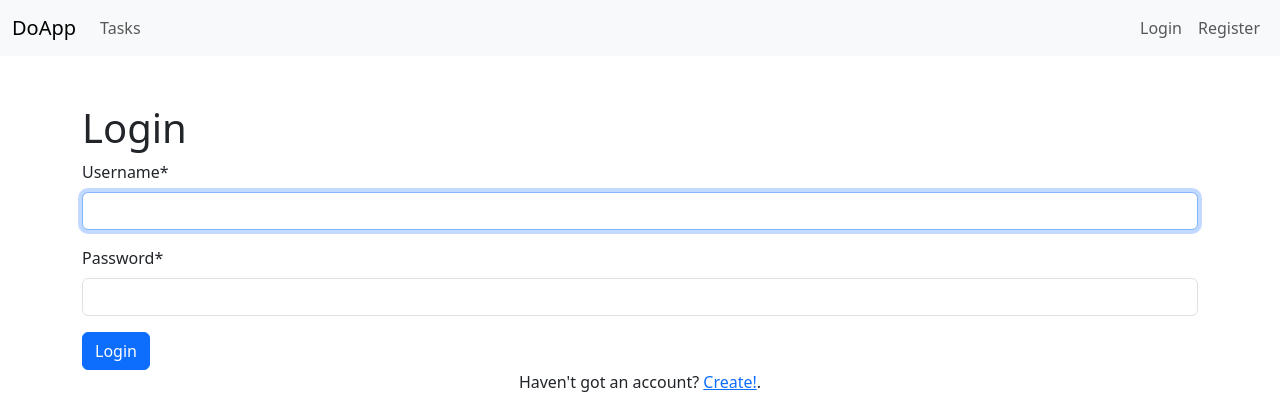
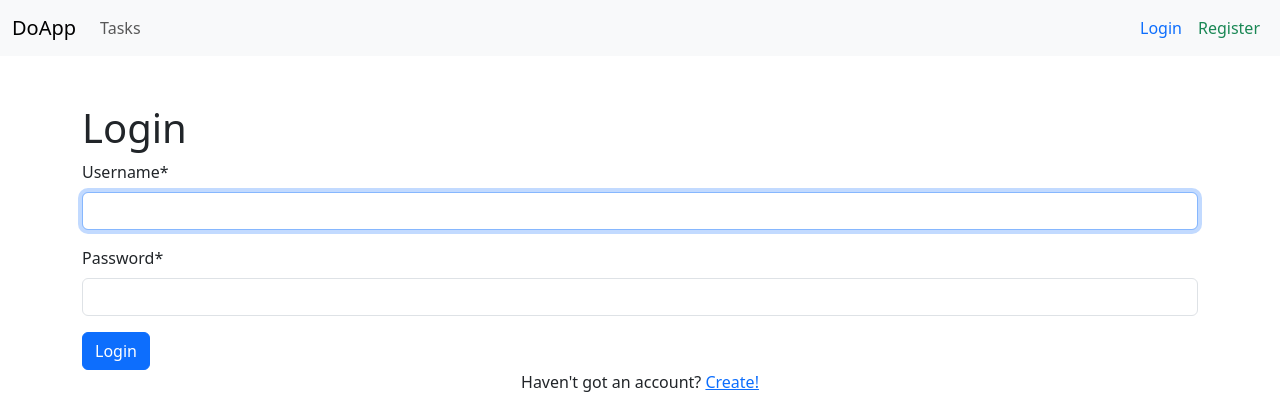
Before and after one commit to j8r41/django_todo, a Django app: page /accounts/login/ in a window 1280 px wide. Shown: the top 420 px of the page. Run offline with Django 3.2, Linux system fonts and the light colour scheme; some libraries are stand-ins or nearby versions.

Commit message:
paint nav buttons

```diff
--- a/app/templates/includes/header.html
+++ b/app/templates/includes/header.html
@@ -19,18 +19,14 @@
             <ul class="navbar-nav">
                 {% if user.is_authenticated %}
                     <li class="nav-item">
-                        <a class="nav-link" href="{% url 'logout' %}">Logout</a>
-                    </li>
-                    <li class="nav-item">
-                        <a class="nav-link" href="">Profile</a>
-                        {% comment %} <a class="nav-link" href="{% url 'profile' %}">Profile</a> {% endcomment %}
+                        <a class="nav-link text-danger" href="{% url 'logout' %}">Logout</a>
                     </li>
                 {% else %}
                     <li class="nav-item">
-                        <a class="nav-link" href="{% url 'login' %}">Login</a>
+                        <a class="nav-link text-primary" href="{% url 'login' %}">Login</a>
                     </li>
                     <li class="nav-item">
-                        <a class="nav-link" href="{% url 'signup' %}">Register</a>
+                        <a class="nav-link text-success" href="{% url 'signup' %}">Register</a>
                     </li>
                 {% endif %}
             </ul>
--- a/app/templates/registration/login.html
+++ b/app/templates/registration/login.html
@@ -14,7 +14,7 @@
             <button class="btn btn-primary" type="submit">Login</button>
         </form>
         <p class="text-center">
-            Haven't got an account? <a href="{% url 'signup' %}">Create!</a>.
+            Haven't got an account? <a href="{% url 'signup' %}">Create!</a>
         </p>
     </div>
 {% endblock %}
```
